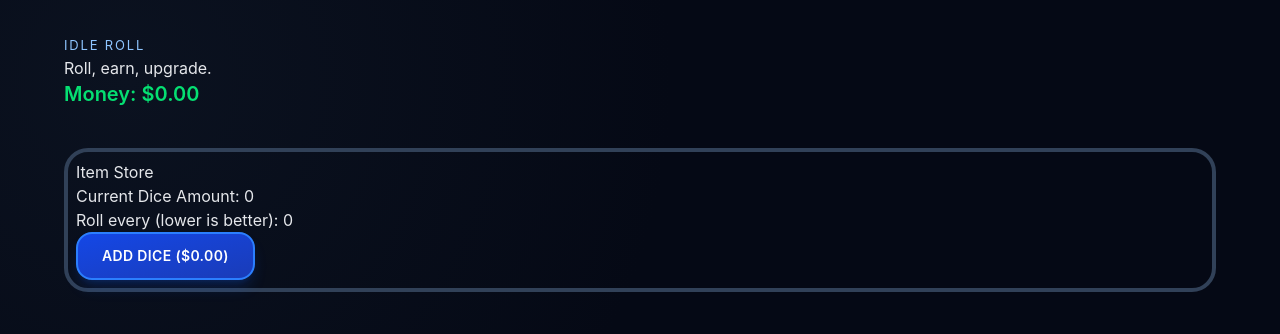
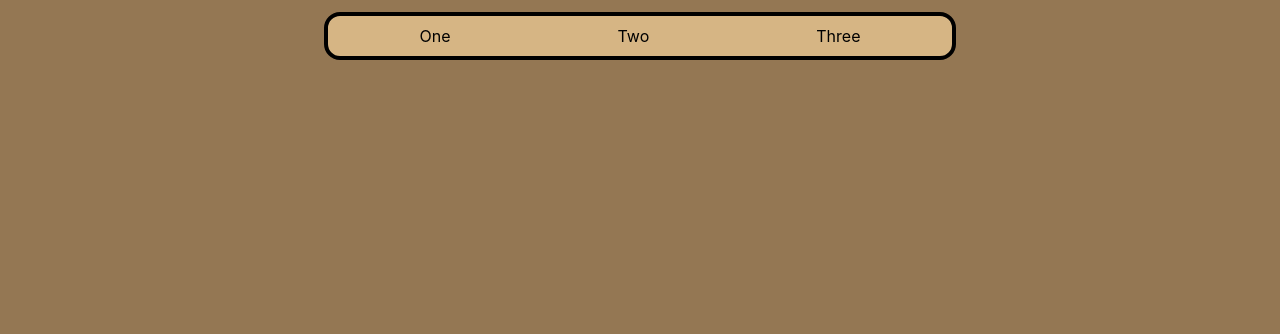
Before and after one commit to hobblyhoy/idle-roll, a React (Vite) app: page / in a window 1280 px wide. Shown: the top 334 px of the page. Built offline with nearby package versions, Linux system fonts and the light colour scheme.

Commit message:
started to rework into a card builder

```diff
--- a/src/App.tsx
+++ b/src/App.tsx
@@ -10,10 +10,12 @@ import {
 import ItemStore from './features/item-store/ItemStore';
 import DiceRollerManager from './features/dice/DiceRollerManager';
 import { formatMoney } from './utils/UtilFuncs';
+import IRBox from './design-system/IRBox';
+import PrimaryStats from './features/status-indicators/PrimaryStats';
 
 export const App = () => {
    const dispatch = useAppDispatch();
-   const currentMoney = useAppSelector(selectCurrentMoney);
+   // const currentMoney = useAppSelector(selectCurrentMoney);
    const tickInterval = useAppSelector(selectTickInterval);
 
    useEffect(() => {
@@ -23,29 +25,13 @@ export const App = () => {
    }, []);
 
    return (
-      <div
-         className="min-h-screen text-gray-200"
-         style={{
-            background:
-               'radial-gradient(circle at 10% 10%, #0b1220, #050915 40%), linear-gradient(180deg, #050915, #030711)',
-         }}
-      >
-         <div className="mx-auto max-w-[1200px] px-6 pt-9 pb-16">
-            <header className="flex flex-col gap-6">
-               <div className="flex items-center gap-5">
-                  <div>
-                     <p className="m-0 text-[13px] uppercase tracking-[0.14em] text-blue-300">
-                        Idle Roll
-                     </p>
-                     <h1>Roll, earn, upgrade.</h1>
-                     <div className="text-xl font-semibold text-green-400 mb-4">
-                        Money: ${formatMoney(currentMoney)}
-                     </div>
-                  </div>
+      <div className="bg-light-bg h-screen w-screen">
+         <div className="grid grid-cols-12 gap-4">
+            <div className="col-span-12 sm:col-start-3 sm:col-span-8 md:col-start-4 md:col-span-6">
+               <div className="m-3 sm:mx-0 sm:mb-0">
+                  <PrimaryStats />
                </div>
-               <ItemStore />
-               <DiceRollerManager />
-            </header>
+            </div>
          </div>
       </div>
    );
--- /dev/null
+++ b/src/design-system/IRBox.tsx
@@ -0,0 +1,13 @@
+import { ReactNode } from 'react';
+
+interface IProps {
+   children: ReactNode;
+}
+
+function IRBox({ children }: IProps) {
+   return (
+      <div className="bg-light-standout rounded-2xl border-4">{children}</div>
+   );
+}
+
+export default IRBox;
--- a/src/features/item-store/ItemStore.tsx
+++ b/src/features/item-store/ItemStore.tsx
@@ -31,11 +31,11 @@ const autoClickRates = [
    { id: 10, cost: 4000, rollEveryMs: 100 },
    { id: 11, cost: 8000, rollEveryMs: 50 },
    { id: 12, cost: 16_000, rollEveryMs: 25 },
-   { id: 13, cost: 16_000, rollEveryMs: 10 },
-   { id: 14, cost: 16_000, rollEveryMs: 5 },
-   { id: 15, cost: 16_000, rollEveryMs: 3 },
-   { id: 16, cost: 16_000, rollEveryMs: 2 },
-   { id: 17, cost: 16_000, rollEveryMs: 1 },
+   { id: 13, cost: 32_000, rollEveryMs: 10 },
+   { id: 14, cost: 64_000, rollEveryMs: 5 },
+   { id: 15, cost: 128_000, rollEveryMs: 3 },
+   { id: 16, cost: 256_000, rollEveryMs: 2 },
+   { id: 17, cost: 512_000, rollEveryMs: 1 },
    { id: 18, cost: 0, rollEveryMs: 1 },
 ];
 
@@ -83,7 +83,7 @@ function ItemStore() {
          >
             Add Dice (${formatMoney(nextDiceCost)})
          </IRButton>
-         {totalDice > 0 && (
+         {totalDice > 0 && currentClickRate.rollEveryMs !== 1 && (
             <IRButton
                onClick={addAutoClick}
                disabled={nextClickRate!.cost > currentMoney}
--- /dev/null
+++ b/src/features/status-indicators/PrimaryStats.tsx
@@ -0,0 +1,15 @@
+import IRBox from '../../design-system/IRBox';
+
+function PrimaryStats() {
+   return (
+      <IRBox>
+         <div className="flex justify-around m-2">
+            <div>One</div>
+            <div>Two</div>
+            <div>Three</div>
+         </div>
+      </IRBox>
+   );
+}
+
+export default PrimaryStats;
--- a/src/index.css
+++ b/src/index.css
@@ -1,4 +1,11 @@
 @import "tailwindcss";
+
+@theme {
+  --color-light-bg: #947753;
+  --color-dark-bg: #7c6342;
+  --color-light-standout: #d6b584;
+  --color-dark-standout: #c89851;
+}
 
 body {
   margin: 0;
```
